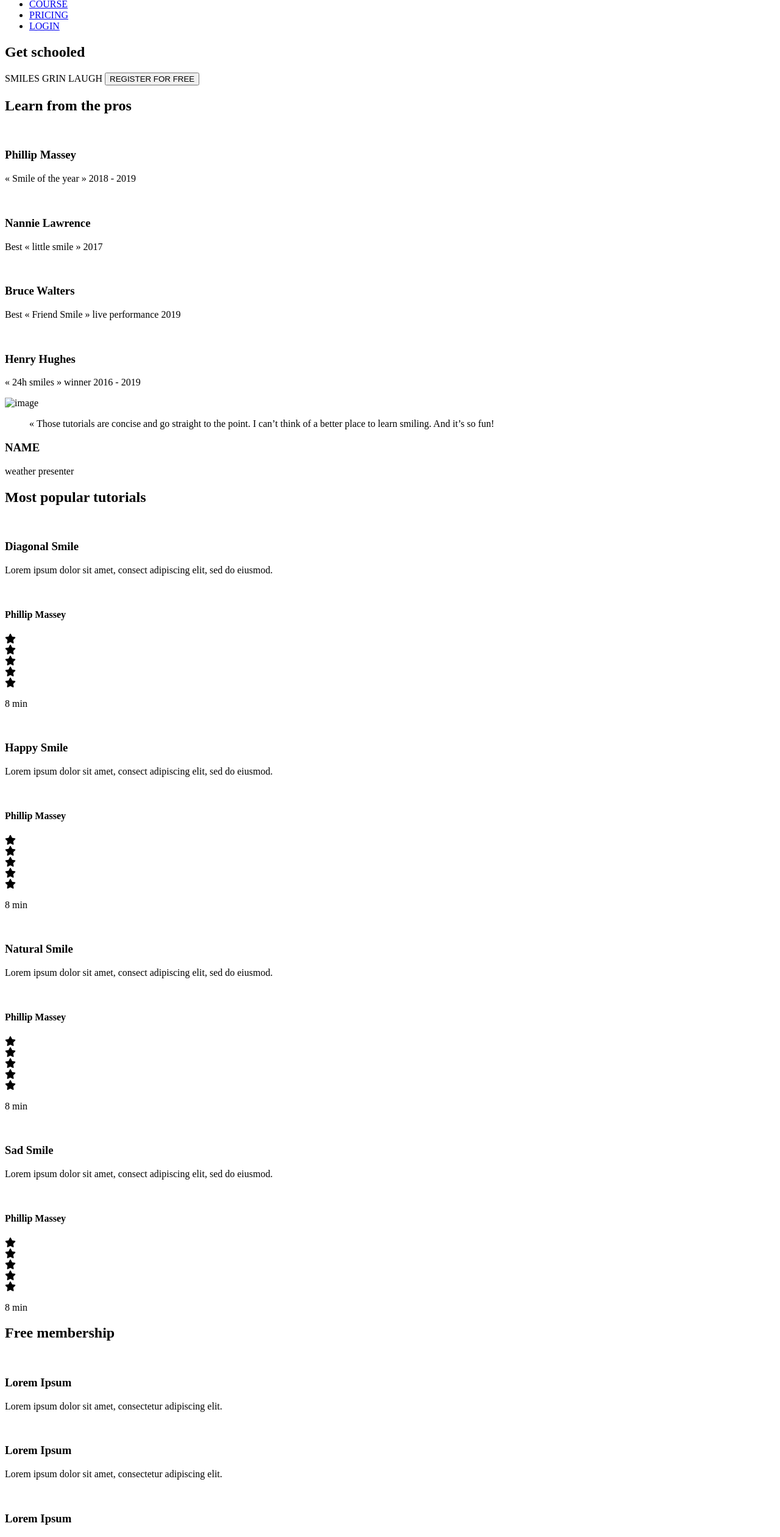
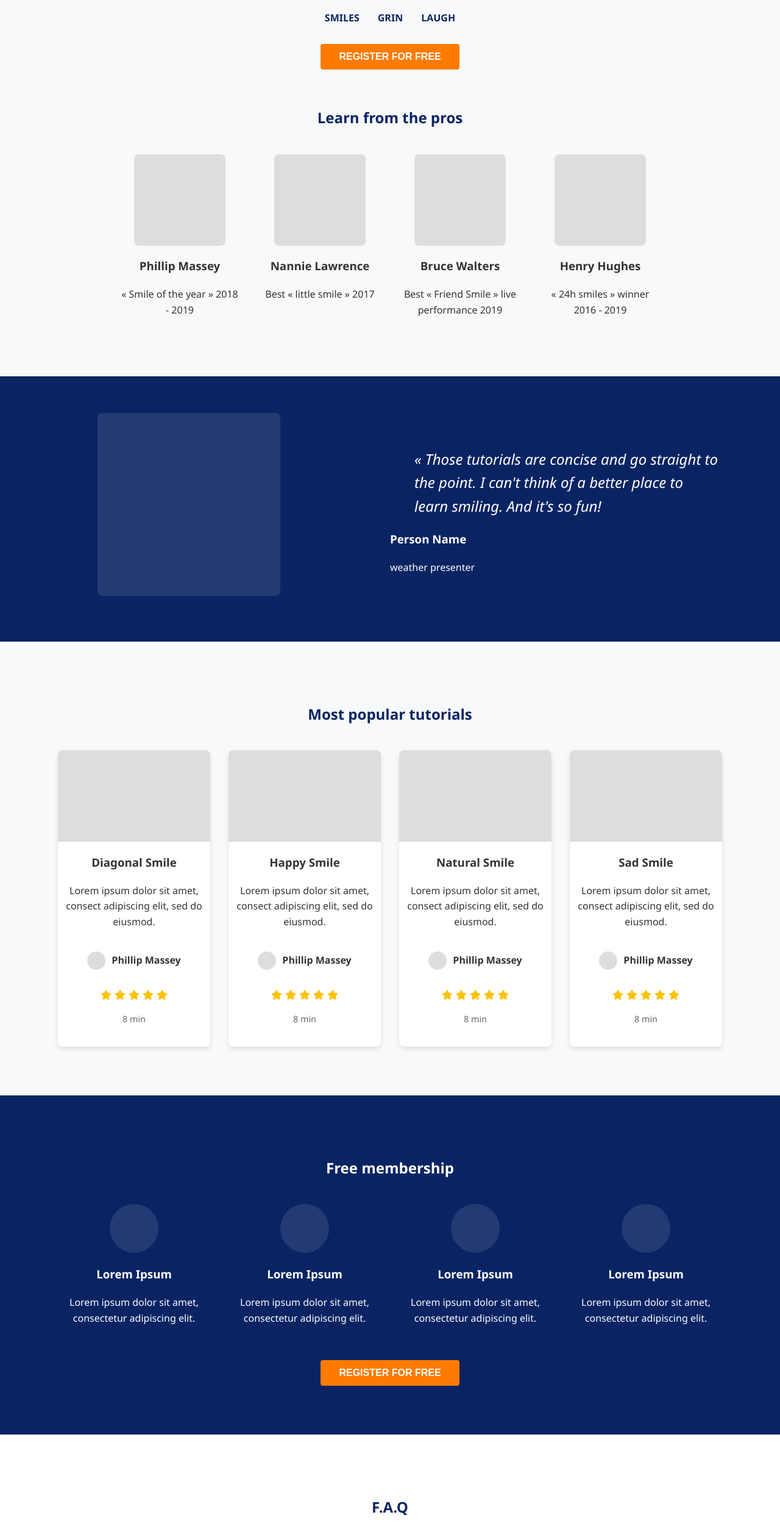
Before and after one commit to Michael-dominate/alx_html_css, a plain HTML site: page css_advanced/index.html in a window 1280 px wide. Shown: the part 280-2800 px from the top of the page at 61% size. Drawn offline with Linux system fonts and the light colour scheme.

Commit message:
added file index.html

```diff
--- a/css_advanced/index.html
+++ b/css_advanced/index.html
@@ -4,208 +4,209 @@
     <meta charset="UTF-8">
     <meta name="viewport" content="width=device-width, initial-scale=1.0">
     <script src="https://kit.fontawesome.com/4a2b055604.js" crossorigin="anonymous"></script>
-    <title>Document</title>
+    <title>Smile School</title>
+    <link rel="stylesheet" href="styles.css">
 </head>
 <body>
     <header>
         <nav>
-            <img src="https://fakeimg.pl/250x250?text=Sample+Logo" alt="logo">
-
+            <div class="logo-rectangle"></div>
             <ul>
                 <li><a href="#">COURSE</a></li>
                 <li><a href="#">PRICING</a></li>
                 <li><a href="#">LOGIN</a></li>
             </ul>
         </nav>
-
     </header>
     <main>
-        <section>
-            <div>
+        <section class="hero">
+            <div class="hero-content">
                 <h1>Get schooled</h1>
+                <div class="smile-types">
                     <span>SMILES</span>
                     <span>GRIN</span>
                     <span>LAUGH</span>
-                <button>REGISTER FOR FREE</button>
                 </div>
-            <div>
+                <button class="cta-button">REGISTER FOR FREE</button>
+            </div>
+            <div class="pros-section">
                 <h2>Learn from the pros</h2>
-                <div>
-                    <div>
-                        <img src="./images/1 (3).png" alt="">
+                <div class="pros-grid">
+                    <div class="pro-card">
+                        <div class="img-rectangle"></div>
                         <h3>Phillip Massey</h3>
-                        <p>« Smile of the year » 2018 - 2019</p>
+                        <p>« Smile of the year » 2018 - 2019</p>
                     </div>
-                    <div>
-                        <img src="./images/6.png" alt="">
+                    <div class="pro-card">
+                        <div class="img-rectangle"></div>
                         <h3>Nannie Lawrence</h3>
-                        <p>Best « little smile » 2017</p>
+                        <p>Best « little smile » 2017</p>
                     </div>
-                    <div>
-                        <img src="./images/7.png" alt="">
+                    <div class="pro-card">
+                        <div class="img-rectangle"></div>
                         <h3>Bruce Walters</h3>
-                        <p>Best « Friend Smile » live performance 2019</p>
+                        <p>Best « Friend Smile » live performance 2019</p>
                     </div>
-                    <div>
-                        <img src="./images/8.png" alt="">
+                    <div class="pro-card">
+                        <div class="img-rectangle"></div>
                         <h3>Henry Hughes</h3>
-                        <p>« 24h smiles » winner 2016 - 2019</p>
+                        <p>« 24h smiles » winner 2016 - 2019</p>
                     </div>
                 </div>
             </div>
         </section>
-        <section>
-            <div>
-                <img src="./images/Bitmap.png" alt="image">
+
+        <section class="testimonial">
+            <div class="testimonial-img">
+                <div class="img-rectangle"></div>
             </div>
-            <div>
-                <blockquote>« Those tutorials are concise and go straight to the point. I can’t think of a better place to learn smiling. And it’s so fun!</blockquote>
-                <h3>NAME</h3>
-                <P>weather presenter</P>
+            <div class="testimonial-content">
+                <blockquote>« Those tutorials are concise and go straight to the point. I can't think of a better place to learn smiling. And it's so fun!</blockquote>
+                <h3>Person Name</h3>
+                <p>weather presenter</p>
             </div>
         </section>
-        <section>
+
+        <section class="tutorials">
             <h2>Most popular tutorials</h2>
-            <div>
-                <img src="./images/Bitmap (1).png" alt="">
+            <div class="tutorials-grid">
+                <div class="tutorial-card">
+                    <div class="video-rectangle"></div>
                     <h3>Diagonal Smile</h3>
                     <p>Lorem ipsum dolor sit amet, consect adipiscing elit, sed do eiusmod.</p>
-                <div>
-                    <img src="./images/1 (3).png" alt="">
+                    <div class="author">
+                        <div class="small-img-rectangle"></div>
                         <h4>Phillip Massey</h4>
                     </div>
-                <div>
+                    <div class="rating">
                         <div><i class="fa-solid fa-star"></i></div>
                         <div><i class="fa-solid fa-star"></i></div>
                         <div><i class="fa-solid fa-star"></i></div>
                         <div><i class="fa-solid fa-star"></i></div>
                         <div><i class="fa-solid fa-star"></i></div>
                     </div>
-                <p>8 min</p>
+                    <p class="duration">8 min</p>
                 </div>
-            <div>
-                <img src="./images/Bitmap (4).png" alt="">
+                <div class="tutorial-card">
+                    <div class="video-rectangle"></div>
                     <h3>Happy Smile</h3>
                     <p>Lorem ipsum dolor sit amet, consect adipiscing elit, sed do eiusmod.</p>
-                <div>
-                    <img src="./images/1 (3).png" alt="">
+                    <div class="author">
+                        <div class="small-img-rectangle"></div>
                         <h4>Phillip Massey</h4>
                     </div>
-                <div>
+                    <div class="rating">
                         <div><i class="fa-solid fa-star"></i></div>
                         <div><i class="fa-solid fa-star"></i></div>
                         <div><i class="fa-solid fa-star"></i></div>
                         <div><i class="fa-solid fa-star"></i></div>
                         <div><i class="fa-solid fa-star"></i></div>
                     </div>
-                <p>8 min</p>
+                    <p class="duration">8 min</p>
                 </div>
-            <div>
-                <img src="./images/Bitmap (3).png" alt="">
+                <div class="tutorial-card">
+                    <div class="video-rectangle"></div>
                     <h3>Natural Smile</h3>
                     <p>Lorem ipsum dolor sit amet, consect adipiscing elit, sed do eiusmod.</p>
-                <div>
-                    <img src="./images/1 (3).png" alt="">
+                    <div class="author">
+                        <div class="small-img-rectangle"></div>
                         <h4>Phillip Massey</h4>
                     </div>
-                <div>
+                    <div class="rating">
                         <div><i class="fa-solid fa-star"></i></div>
                         <div><i class="fa-solid fa-star"></i></div>
                         <div><i class="fa-solid fa-star"></i></div>
                         <div><i class="fa-solid fa-star"></i></div>
                         <div><i class="fa-solid fa-star"></i></div>
                     </div>
-                <p>8 min</p>
+                    <p class="duration">8 min</p>
                 </div>
-            <div>
-                <img src="./images/Bitmap (2).png" alt="">
+                <div class="tutorial-card">
+                    <div class="video-rectangle"></div>
                     <h3>Sad Smile</h3>
                     <p>Lorem ipsum dolor sit amet, consect adipiscing elit, sed do eiusmod.</p>
-                <div>
-                    <img src="./images/1 (3).png" alt="">
+                    <div class="author">
+                        <div class="small-img-rectangle"></div>
                         <h4>Phillip Massey</h4>
                     </div>
-                <div>
+                    <div class="rating">
                         <div><i class="fa-solid fa-star"></i></div>
                         <div><i class="fa-solid fa-star"></i></div>
                         <div><i class="fa-solid fa-star"></i></div>
                         <div><i class="fa-solid fa-star"></i></div>
                         <div><i class="fa-solid fa-star"></i></div>
                     </div>
-                <p>8 min</p>
+                    <p class="duration">8 min</p>
+                </div>
             </div>
         </section>
-        <section>
+
+        <section class="membership">
             <h2>Free membership</h2>
-            <div>
-                <img src="./images/smile.svg" alt="">
+            <div class="membership-grid">
+                <div class="membership-card">
+                    <div class="icon-rectangle"></div>
                     <h3>Lorem Ipsum</h3>
                     <p>Lorem ipsum dolor sit amet, consectetur adipiscing elit.</p>
                 </div>
-            <div>
-                <img src="./images/smile.svg" alt="">
+                <div class="membership-card">
+                    <div class="icon-rectangle"></div>
                     <h3>Lorem Ipsum</h3>
                     <p>Lorem ipsum dolor sit amet, consectetur adipiscing elit.</p>
                 </div>
-            <div>
-                <img src="./images/smile.svg" alt="">
+                <div class="membership-card">
+                    <div class="icon-rectangle"></div>
                     <h3>Lorem Ipsum</h3>
                     <p>Lorem ipsum dolor sit amet, consectetur adipiscing elit.</p>
                 </div>
-            <div>
-                <img src="./images/smile.svg" alt="">
+                <div class="membership-card">
+                    <div class="icon-rectangle"></div>
                     <h3>Lorem Ipsum</h3>
                     <p>Lorem ipsum dolor sit amet, consectetur adipiscing elit.</p>
                 </div>
-            <button>REGISTER FOR FREE</button>
+            </div>
+            <button class="cta-button">REGISTER FOR FREE</button>
         </section>
-        <section>
+
+        <section class="faq">
             <h2>F.A.Q</h2>
-            <div>
-                <div>
-                    <div>
+            <div class="faq-grid">
+                <div class="faq-column">
+                    <div class="faq-item">
                         <h3>How does this work?</h3>
+                        <p>Lorem ipsum dolor sit amet, consectetur adipiscing elit, sed do eiusmod tempor incididunt ut labore et dolore magna aliqua. Ut enim ad minim veniam, quis nostrud exercitation ullamco laboris nisi ut aliquip ex ea commodo consequat.</p>
                     </div>
-                    <div>
-                        Lorem ipsum dolor sit amet, consectetur adipiscing elit, sed do eiusmod tempor incididunt ut labore et dolore magna aliqua. Ut enim ad minim veniam, quis nostrud exercitation ullamco laboris nisi ut aliquip ex ea commodo consequat. Duis aute irure dolor in reprehenderit in voluptate velit esse cillum dolore eu fugiat nulla pariatur. Excepteur sint occaecat cupidatat non proident, sunt in culpa qui officia deserunt mollit anim id est laborum.
-                    </div>
-
-                    <div>
+                    <div class="faq-item">
                         <h3>How does this work?</h3>
-                    </div>
-                    <div>
-                        Lorem ipsum dolor sit amet, consectetur adipiscing elit, sed do eiusmod tempor incididunt ut labore et dolore magna aliqua. Ut enim ad minim veniam, quis nostrud exercitation ullamco laboris nisi ut aliquip ex ea commodo consequat. Duis aute irure dolor in reprehenderit in voluptate velit esse cillum dolore eu fugiat nulla pariatur. Excepteur sint occaecat cupidatat non proident, sunt in culpa qui officia deserunt mollit anim id est laborum.
+                        <p>Lorem ipsum dolor sit amet, consectetur adipiscing elit, sed do eiusmod tempor incididunt ut labore et dolore magna aliqua. Ut enim ad minim veniam, quis nostrud exercitation ullamco laboris nisi ut aliquip ex ea commodo consequat.</p>
                     </div>
                 </div>
-                <div>
-                    <div>
+                <div class="faq-column">
+                    <div class="faq-item">
                         <h3>How does this work?</h3>
+                        <p>Lorem ipsum dolor sit amet, consectetur adipiscing elit, sed do eiusmod tempor incididunt ut labore et dolore magna aliqua. Ut enim ad minim veniam, quis nostrud exercitation ullamco laboris nisi ut aliquip ex ea commodo consequat.</p>
                     </div>
-                    <div>
-                        Lorem ipsum dolor sit amet, consectetur adipiscing elit, sed do eiusmod tempor incididunt ut labore et dolore magna aliqua. Ut enim ad minim veniam, quis nostrud exercitation ullamco laboris nisi ut aliquip ex ea commodo consequat. Duis aute irure dolor in reprehenderit in voluptate velit esse cillum dolore eu fugiat nulla pariatur. Excepteur sint occaecat cupidatat non proident, sunt in culpa qui officia deserunt mollit anim id est laborum.
-                    </div>
-                    <div>
+                    <div class="faq-item">
                         <h3>How does this work?</h3>
-                    </div>
-                    <div>
-                        Lorem ipsum dolor sit amet, consectetur adipiscing elit, sed do eiusmod tempor incididunt ut labore et dolore magna aliqua. Ut enim ad minim veniam, quis nostrud exercitation ullamco laboris nisi ut aliquip ex ea commodo consequat. Duis aute irure dolor in reprehenderit in voluptate velit esse cillum dolore eu fugiat nulla pariatur. Excepteur sint occaecat cupidatat non proident, sunt in culpa qui officia deserunt mollit anim id est laborum.
+                        <p>Lorem ipsum dolor sit amet, consectetur adipiscing elit, sed do eiusmod tempor incididunt ut labore et dolore magna aliqua. Ut enim ad minim veniam, quis nostrud exercitation ullamco laboris nisi ut aliquip ex ea commodo consequat.</p>
                     </div>
                 </div>
             </div>
         </section>
     </main>
+
     <footer>
-        <section>
-            <div>
-                <img src="https://fakeimg.pl/250x250?text=Sample+Logo" alt="logo">
-                <div>
+        <div class="footer-content">
+            <div class="footer-logo-social">
+                <div class="logo-rectangle"></div>
+                <div class="social-icons">
                     <i class="fa-brands fa-facebook"></i>
                     <i class="fa-brands fa-twitter"></i>
                     <i class="fa-brands fa-instagram"></i>
                 </div>
             </div>
-            <p>©smileschool 2020</p>
-        </section>
+            <p>©smileschool 2023</p>
+        </div>
     </footer>
 </body>
 </html>
```
Lines whose indentation alone changed are shown as unchanged.
